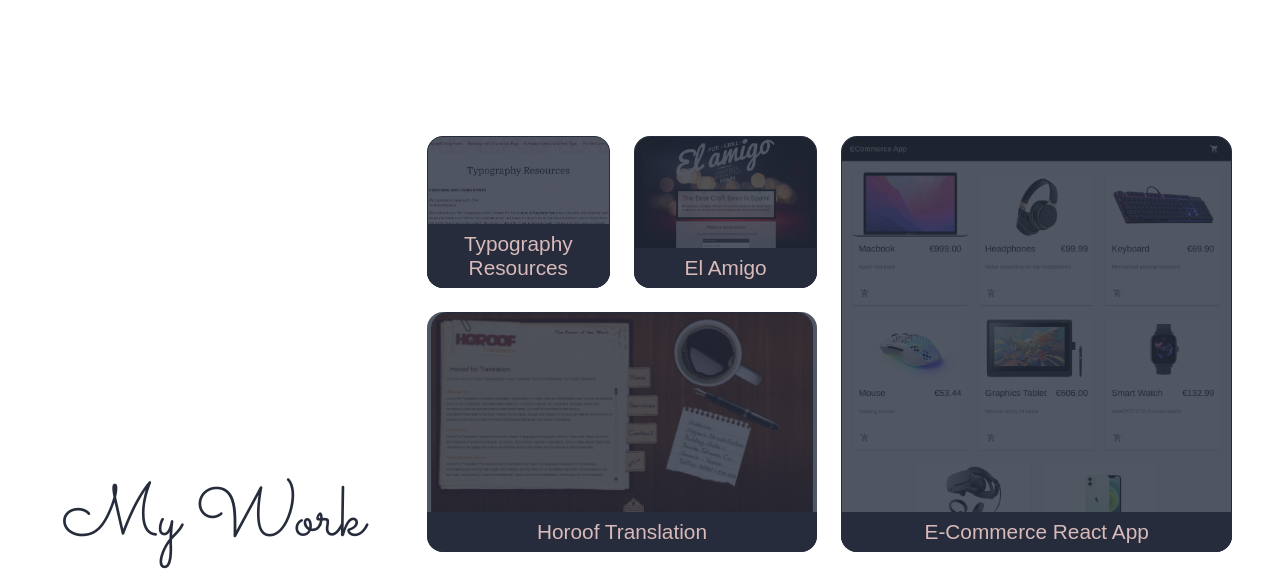
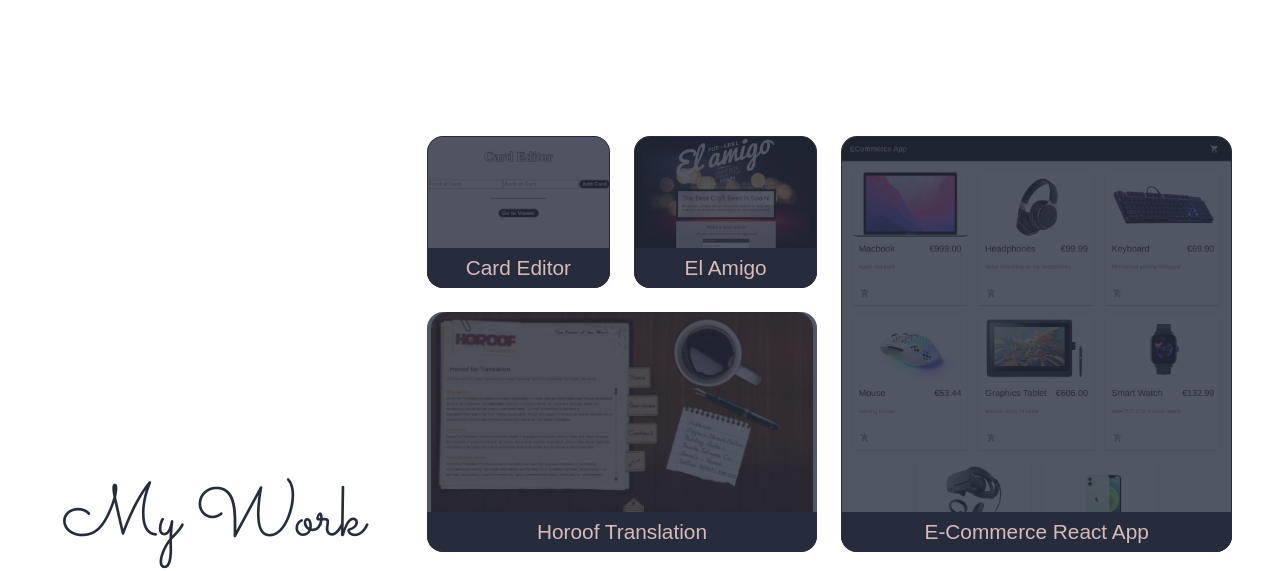
Before and after one commit to aseelalmutareb/aseelalmutareb.github.io, a website: page index.html in a window 1280 px wide. Shown: the part 1480-2051 px from the top of the page. Drawn offline with Linux system fonts and the light colour scheme.

Commit message:
add card editor project

```diff
--- a/index.html
+++ b/index.html
@@ -97,14 +97,14 @@
           <div class="container">
             <div class="gallery">
               <figure class="gallery__item gallery__item--1">
-                <a href="#" target="_blank" rel="noopener noreferrer">
+                <a href="https://flashcard-aseel.vercel.app/" target="_blank" rel="noopener noreferrer">
                   <span class="img-container">
                     <img
-                      src="img/image-1.jpg"
+                      src="img/image-1.png"
                       alt="Gallery image 1"
                       class="gallery__img"
                     /> </span></a>
-                <figcaption>Typography Resources</figcaption>
+                <figcaption>Card Editor</figcaption>
               </figure>
               <figure class="gallery__item gallery__item--2">
                 <a href="#" target="_blank" rel="noopener noreferrer">
```
Also changed, not shown: img/image-1.jpg (deleted), img/image-1.png (added).
